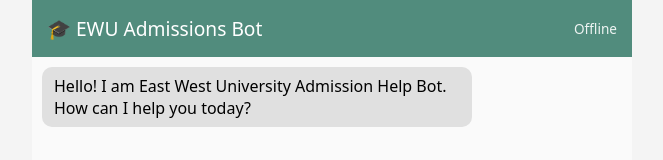
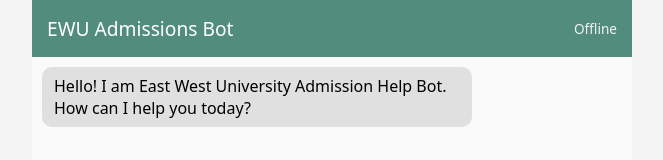
Before and after one commit to Atkiya/hybrid-rasa-rag-slm-_interface, a plain HTML site: page index.html in a window 1280 px wide. Shown: the top 160 px of the page, without its empty margins (308-971 px from the left). Drawn offline with Linux system fonts and the light colour scheme; no server answers.

Commit message:
Fix HTML encoding issues in index.html

```diff
--- a/index.html
+++ b/index.html
@@ -86,7 +86,7 @@
     margin-top: 5px;
 }
 
-/* ✅ Typing indicator */
+/* Typing indicator */
 .typing-indicator {
     align-self: flex-start;
     background: #e0e0e0;
@@ -124,7 +124,7 @@
     }
 }
 
-/* ✅ Response time badge */
+/* Response time badge */
 .response-time {
     font-size: 0.7rem;
     color: #666;
@@ -174,12 +174,12 @@
     cursor: not-allowed;
 }
 
-/* ✅ Smooth scroll */
+/* Smooth scroll */
 #chat-messages {
     scroll-behavior: smooth;
 }
 
-/* ✅ Link styling */
+/* Link styling */
 .message a {
     color: var(--color);
     text-decoration: underline;
@@ -194,7 +194,7 @@
 
 <div id="chat-widget">
     <div id="chat-header">
-        <span>🎓 EWU Admissions Bot</span>
+        <span> EWU Admissions Bot</span>
         <span class="status" id="status">Online</span>
     </div>
     <div id="chat-messages"></div>
@@ -332,7 +332,7 @@
             })
         });
 
-        // ✅ Calculate response time
+        // Calculate response time
         const endTime = performance.now();
         const responseTime = ((endTime - startTime) / 1000).toFixed(2) + 's';
 
```
